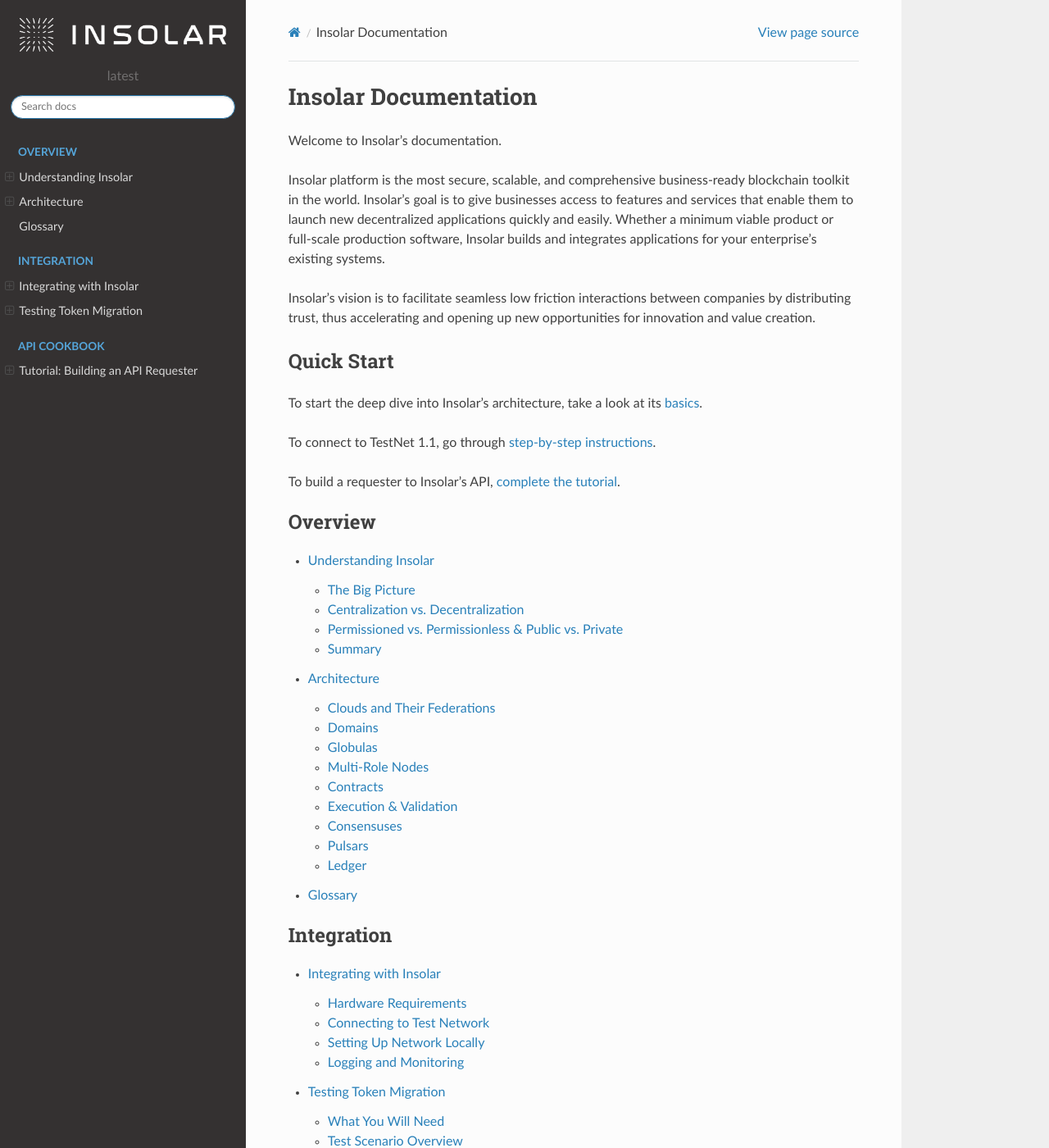
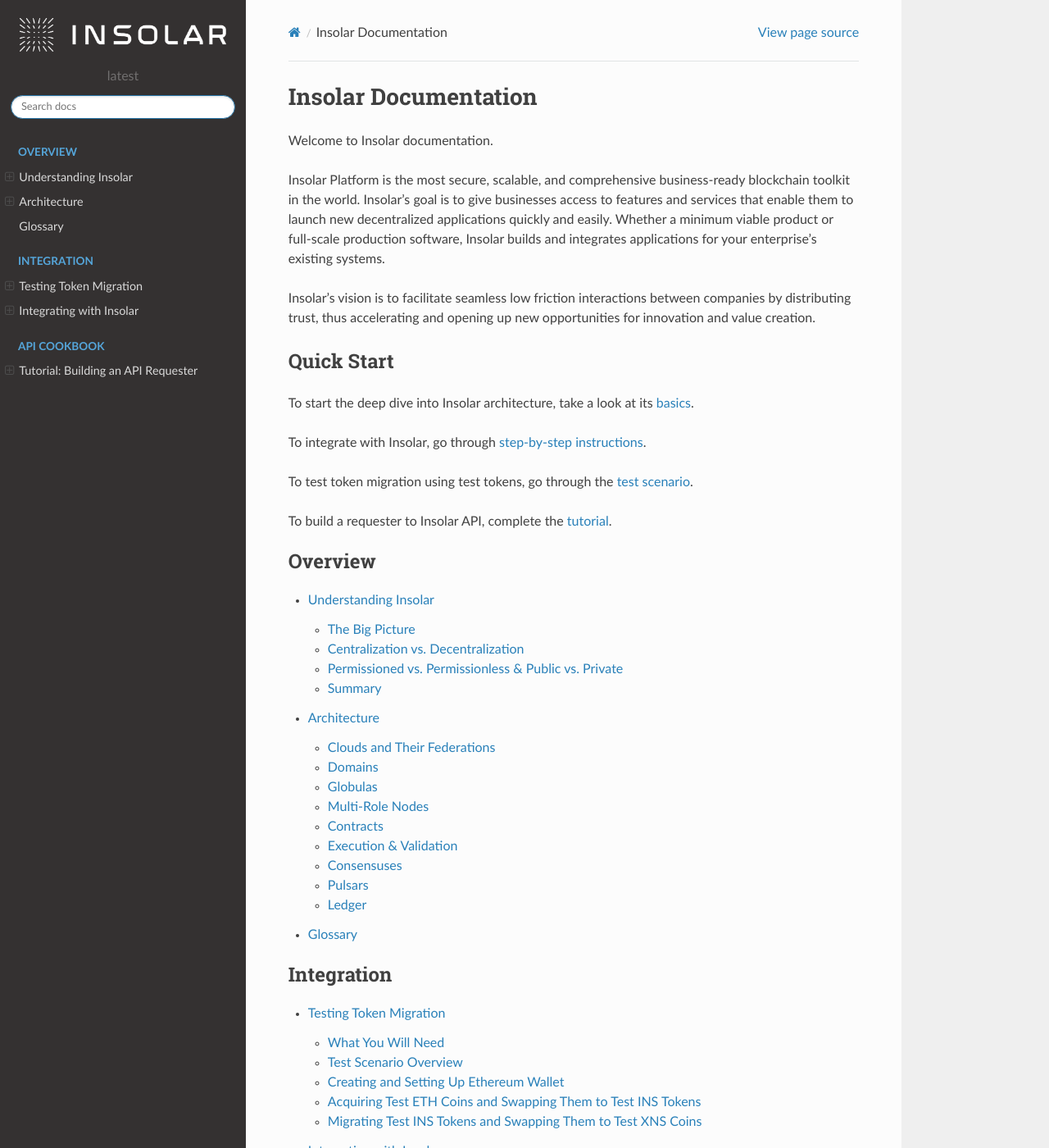
Before and after one commit to sofiayem/rtd-doc-tests, a Sphinx documentation site: the page built from docs/source/index.rst, in a window 1280 px wide and 1400 px high. Shown: the whole window at 82% size. Built offline with Sphinx 7.4.7 and the Read the Docs theme 2.0.0, drawn with Linux system fonts in a browser that asks for light colours; some of the changed text lies outside the part shown.

Commit message:
Upd quick start

```diff
--- a/docs/source/index.rst
+++ b/docs/source/index.rst
@@ -4,9 +4,9 @@
 Insolar Documentation
 =====================
 
-Welcome to Insolar's documentation.
+Welcome to Insolar documentation.
 
-Insolar platform is the most secure, scalable, and comprehensive business-ready blockchain toolkit in the world. Insolar’s goal is to give businesses access to features and services that enable them to launch new decentralized applications quickly and easily. Whether a minimum viable product or full-scale production software, Insolar builds and integrates applications for your enterprise's existing systems.
+Insolar Platform is the most secure, scalable, and comprehensive business-ready blockchain toolkit in the world. Insolar’s goal is to give businesses access to features and services that enable them to launch new decentralized applications quickly and easily. Whether a minimum viable product or full-scale production software, Insolar builds and integrates applications for your enterprise's existing systems.
 
 Insolar’s vision is to facilitate seamless low friction interactions between companies by distributing trust, thus accelerating and opening up new opportunities for innovation and value creation.
 
@@ -15,11 +15,13 @@
 Quick Start
 -----------
 
-To start the deep dive into Insolar's architecture, take a look at its :ref:`basics <basics>`.
+To start the deep dive into Insolar architecture, take a look at its :ref:`basics <basics>`.
 
-To connect to TestNet 1.1, go through :ref:`step-by-step instructions <connecting_to_testnet>`.
+To integrate with Insolar, go through :ref:`step-by-step instructions <integration>`.
 
-To build a requester to Insolar's API, :ref:`complete the tutorial <building_requester>`.
+To test token migration using test tokens, go through the :ref:`test scenario <migration_test>`.
+
+To build a requester to Insolar API, complete the :ref:`tutorial <building_requester>`.
 
 .. toctree::
    :maxdepth: 2
@@ -33,8 +35,8 @@
    :maxdepth: 2
    :caption: Integration
 
+   migration-test
    integration
-   migration-test
 
 .. toctree::
    :maxdepth: 2
--- a/docs/source/migration-test.rst
+++ b/docs/source/migration-test.rst
@@ -6,6 +6,8 @@
 This test scenario walks you though the process of acquiring test INS tokens and swapping them to test XNS coins.
 
 During the testing period of the Insolar MainNet, all operations will be performed with test XNS coins (native for MainNet).
+
+.. warning:: Do not send INS from the real Ethereum network to Insolar MainNet during the testing period.
 
 .. _needs_for_migration_test:
 
```
Also changed, not shown: docs/source/integration.rst (+43 -47 lines).
